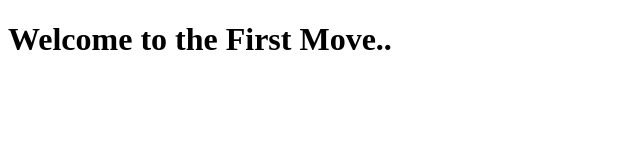
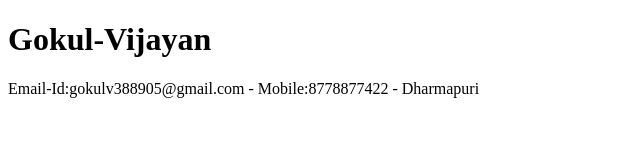
Before and after one commit to GokulV2795/My-First-Project, a plain HTML site: page index.html in a window 1280 px wide. Shown: the whole page, without its empty margins (0-640 px from the left). Drawn offline with Linux system fonts and the light colour scheme.

Commit message:
Working on Resume Building By Website Mode

```diff
--- a/index.html
+++ b/index.html
@@ -3,9 +3,12 @@
 <head>
     <meta charset="UTF-8">
     <meta name="viewport" content="width=device-width, initial-scale=1.0">
-    <title>My First Project</title>
+    <title>My Resume</title>
 </head>
 <body>
-  <h1>Welcome to the First Move..</h1>
+  <header>
+    <h1>Gokul-Vijayan</h1>
+    <p>Email-Id:gokulv388905@gmail.com - Mobile:8778877422 - Dharmapuri</p>
+  </header>
 </body>
 </html>
```
